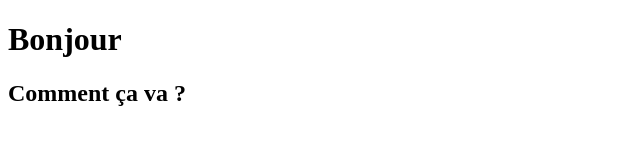
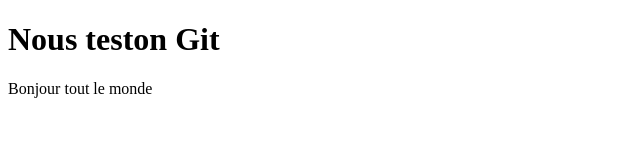
Before and after one commit to lisapenard/hetic-p2021-g1, a plain HTML site: page index.html in a window 1280 px wide. Shown: the whole page, without its empty margins (0-640 px from the left). Drawn offline with Linux system fonts and the light colour scheme.

Commit message:
Modification test

```diff
--- a/index.html
+++ b/index.html
@@ -9,10 +9,9 @@
 </head>
 <body>
 
-    <header>
-        <h1>Bonjour</h1>
-        <h2>Comment ça va ?</h2>
-    </header>
+  <h1>Nous teston Git</h1>
+
+  <p>Bonjour tout le monde</p>
 
 </body>
 
```
